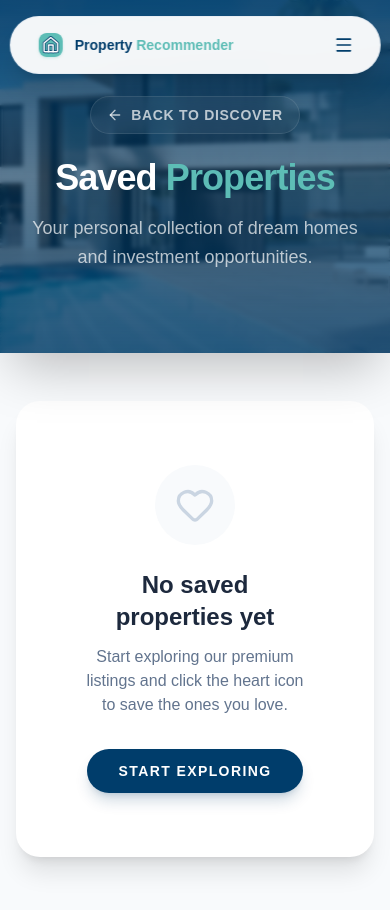
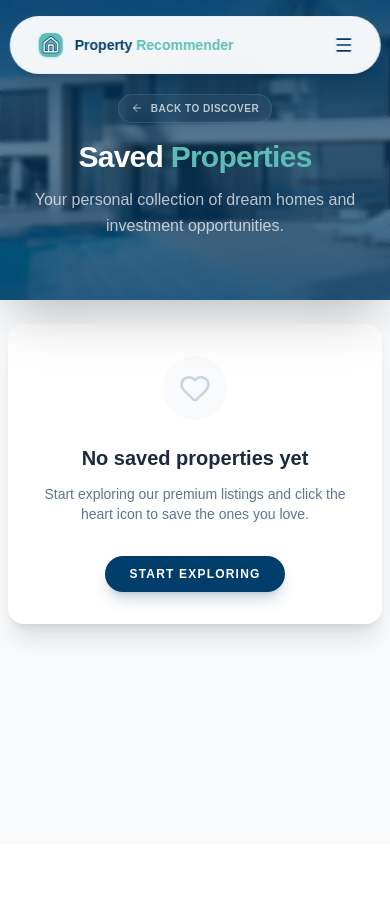
Before and after one commit to AhmedAyman4/nawy, a Next.js app in the folder frontend/: page /favorites in a window 390 px wide. Shown: the top 910 px of the page. After the commit the page ends 844 px from the top, so only its background shows below. Built offline with nearby package versions, Linux system fonts and the light colour scheme.

Commit message:
adjust the favorites page for the phone view

```diff
--- a/frontend/src/app/favorites/page.tsx
+++ b/frontend/src/app/favorites/page.tsx
@@ -51,7 +51,7 @@ export default function FavoritesPage() {
   return (
     <div className="min-h-screen bg-slate-50 font-sans">
       {/* Header Section */}
-      <header className="text-white pt-24 pb-20 px-4 sm:px-6 lg:px-8 shadow-2xl relative z-20 min-h-[350px] flex flex-col justify-center">
+      <header className="text-white pt-20 sm:pt-24 pb-12 sm:pb-20 px-4 sm:px-6 lg:px-8 shadow-2xl relative z-20 min-h-[300px] sm:min-h-[350px] flex flex-col justify-center">
         {/* Background Image with Overlay */}
         <div className="absolute inset-0 z-0 overflow-hidden">
           <Image
@@ -67,47 +67,47 @@ export default function FavoritesPage() {
         <div className="max-w-[1600px] mx-auto relative z-10 w-full text-center">
           <Link
             href="/"
-            className="inline-flex items-center gap-2 text-white/70 hover:text-white transition-colors mb-6 group bg-white/5 backdrop-blur-md px-4 py-2 rounded-full border border-white/10"
+            className="inline-flex items-center gap-2 text-white/70 hover:text-white transition-colors mb-4 sm:mb-6 group bg-white/5 backdrop-blur-md px-3 py-1.5 sm:px-4 sm:py-2 rounded-full border border-white/10"
           >
-            <ArrowLeft className="w-4 h-4 group-hover:-translate-x-1 transition-transform" />
-            <span className="text-sm font-bold uppercase tracking-wider">Back to Discover</span>
+            <ArrowLeft className="w-3 h-3 sm:w-4 sm:h-4 group-hover:-translate-x-1 transition-transform" />
+            <span className="text-[10px] sm:text-sm font-bold uppercase tracking-wider">Back to Discover</span>
           </Link>
-          <h1 className="text-4xl md:text-5xl font-black mb-4 tracking-tight">
+          <h1 className="text-3xl sm:text-4xl md:text-5xl font-black mb-3 sm:mb-4 tracking-tight">
             Saved <span className="text-[#5DBDB6]">Properties</span>
           </h1>
-          <p className="text-white/70 max-w-2xl mx-auto text-lg leading-relaxed">
+          <p className="text-white/70 max-w-2xl mx-auto text-base sm:text-lg leading-relaxed px-4">
             Your personal collection of dream homes and investment opportunities.
           </p>
         </div>
       </header>
 
       {/* Main Content */}
-      <main className="max-w-[1650px] mx-auto px-4 sm:px-6 lg:px-8 mt-12 pb-20 relative z-10">
+      <main className="max-w-[1650px] mx-auto px-2 sm:px-6 lg:px-8 mt-6 sm:mt-12 pb-20 relative z-10">
         {favorites.length === 0 ? (
-          <div className="bg-white rounded-3xl shadow-xl p-16 text-center">
-            <div className="w-20 h-20 bg-slate-50 rounded-full flex items-center justify-center mx-auto mb-6">
-              <Heart className="w-10 h-10 text-slate-300" />
+          <div className="bg-white rounded-2xl sm:rounded-3xl shadow-xl p-8 sm:p-16 text-center">
+            <div className="w-16 h-16 sm:w-20 sm:h-20 bg-slate-50 rounded-full flex items-center justify-center mx-auto mb-6">
+              <Heart className="w-8 h-8 sm:w-10 sm:h-10 text-slate-300" />
             </div>
-            <h2 className="text-2xl font-bold text-slate-800">No saved properties yet</h2>
-            <p className="text-slate-500 mt-3 mb-8 max-w-md mx-auto">
+            <h2 className="text-xl sm:text-2xl font-bold text-slate-800">No saved properties yet</h2>
+            <p className="text-slate-500 mt-3 mb-8 max-w-md mx-auto text-sm sm:text-base">
               Start exploring our premium listings and click the heart icon to save the ones you love.
             </p>
             <Link
               href="/"
-              className="inline-flex items-center gap-2 bg-[#003D6B] text-white px-8 py-3 rounded-full font-bold shadow-lg shadow-[#003D6B]/20 hover:scale-105 active:scale-95 transition-all uppercase tracking-widest text-sm"
+              className="inline-flex items-center gap-2 bg-[#003D6B] text-white px-6 py-2.5 sm:px-8 sm:py-3 rounded-full font-bold shadow-lg shadow-[#003D6B]/20 hover:scale-105 active:scale-95 transition-all uppercase tracking-widest text-xs sm:text-sm"
             >
               Start Exploring
             </Link>
           </div>
         ) : (
-          <div className="bg-white rounded-2xl sm:rounded-3xl shadow-xl border border-slate-100 p-4 sm:p-8">
-            <div className="flex items-center justify-between mb-8">
-              <h2 className="text-xl font-black text-[#1A365D]">
+          <div className="bg-white rounded-2xl sm:rounded-3xl shadow-xl border border-slate-100 p-3 sm:p-8">
+            <div className="flex items-center justify-between mb-6 sm:mb-8">
+              <h2 className="text-lg sm:text-xl font-black text-[#1A365D]">
                 Collection ({favorites.length})
               </h2>
             </div>
 
-            <div className="grid grid-cols-1 xs:grid-cols-2 lg:grid-cols-3 xl:grid-cols-4 2xl:grid-cols-5 gap-4 sm:gap-8">
+            <div className="grid grid-cols-1 xs:grid-cols-2 lg:grid-cols-3 xl:grid-cols-4 2xl:grid-cols-5 gap-3 sm:gap-8">
               {favorites.map((property, idx) => (
                 <PropertyCard
                   key={property.id}
```
